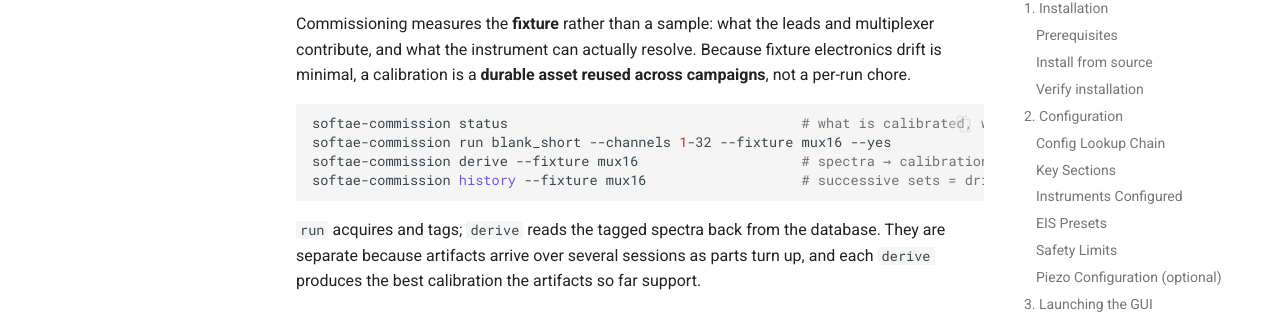
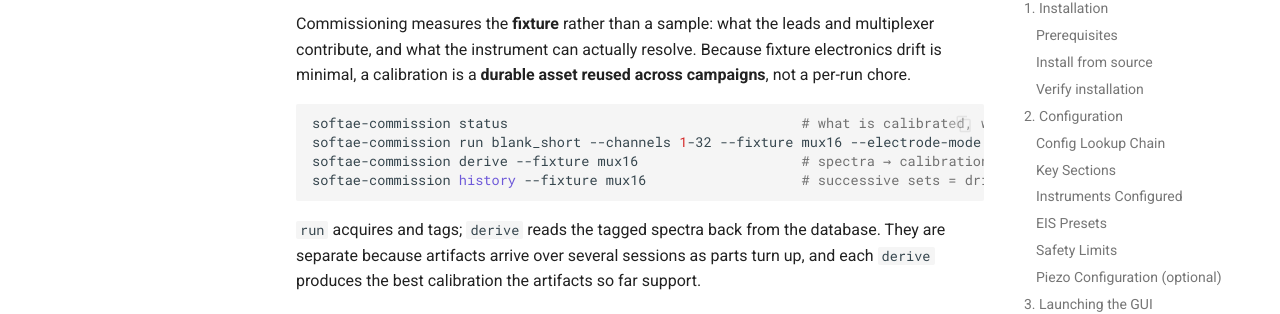
Before and after one commit to osujilab/softae-next, an MkDocs documentation site: the page built from docs/USER_GUIDE.md, in a window 1280 px wide and 900 px high, scrolled down 39835 px. Shown: the part 127-441 px from the top of the window. Built offline with MkDocs 1.6.1 and Material for MkDocs 9.7.7, drawn with Linux system fonts in a browser that asks for light colours; comment, search, counter and statistics services are not loaded.

Commit message:
userguide update

````diff
--- a/docs/USER_GUIDE.md
+++ b/docs/USER_GUIDE.md
@@ -1446,7 +1446,7 @@ chore.
 
 ```bash
 softae-commission status                                    # what is calibrated, what is next
-softae-commission run blank_short --channels 1-32 --fixture mux16 --yes
+softae-commission run blank_short --channels 1-32 --fixture mux16 --electrode-mode two --yes
 softae-commission derive --fixture mux16                    # spectra → calibration → TOML
 softae-commission history --fixture mux16                   # successive sets = drift
 ```
````
